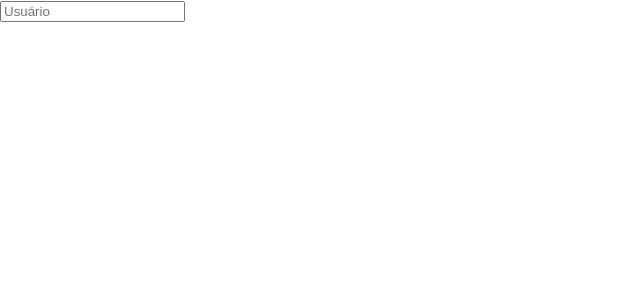
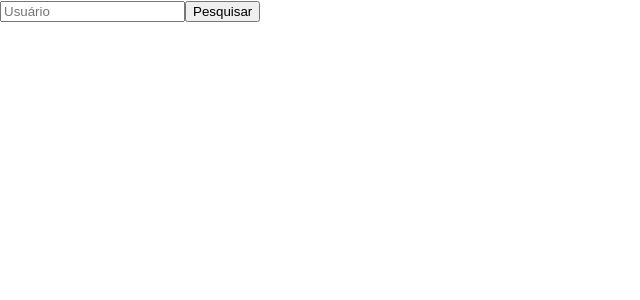
Before and after one commit to sansonvinicius/gitsearch-react, a React (Create React App) app: page / in a window 1280 px wide. Shown: the top 300 px of the page, without its empty margins (0-640 px from the left). Built offline with nearby package versions, Linux system fonts and the light colour scheme.

Commit message:
inserindo input e button na pagina

```diff
--- a/src/App.js
+++ b/src/App.js
@@ -1,9 +1,12 @@
 
+import React, { useState} from 'react'
 
-
-function App() {
+function App(props) {
   return (
-    <input placeholder="Usuário"/>
+    <>
+      <input name="usuario" id="usuaro" className="usuarioInput" placeholder="Usuário"/>
+      <button type="button" className="">Pesquisar</button>
+    </>
 
   );
 }
--- a/src/index.js
+++ b/src/index.js
@@ -6,7 +6,7 @@ import reportWebVitals from './reportWebVitals';
 
 ReactDOM.render(
   <React.StrictMode>
-    <App />
+    <App title="Hello" user="Vinicius Sanson"/>
   </React.StrictMode>,
   document.getElementById('root')
 );
```
